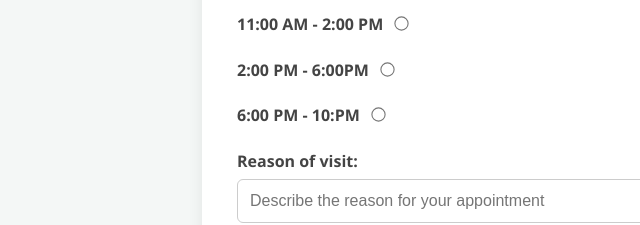
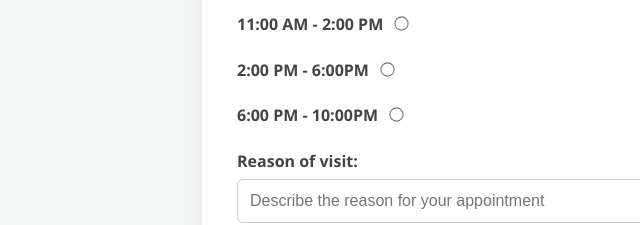
Before and after one commit to asermohameddd/Hospital-simulation-website-medicare-, a plain HTML site: page appointments.html in a window 1280 px wide. Shown: the part 1130-1355 px from the top of the page, 58-698 px from the left. Drawn offline with Linux system fonts and the light colour scheme.

Commit message:
Fix formatting issues in appointments.html

```diff
--- a/appointments.html
+++ b/appointments.html
@@ -102,7 +102,7 @@
                             <input type="radio" name="preferred-time" id="time3" required>
                         </p>
                         <p>
-                            <label for="time4">6:00 PM - 10:PM</label>
+                            <label for="time4">6:00 PM - 10:00PM</label>
                             <input type="radio" name="preferred-time" id="time4" required>
                         </p>
                         <p>
```
